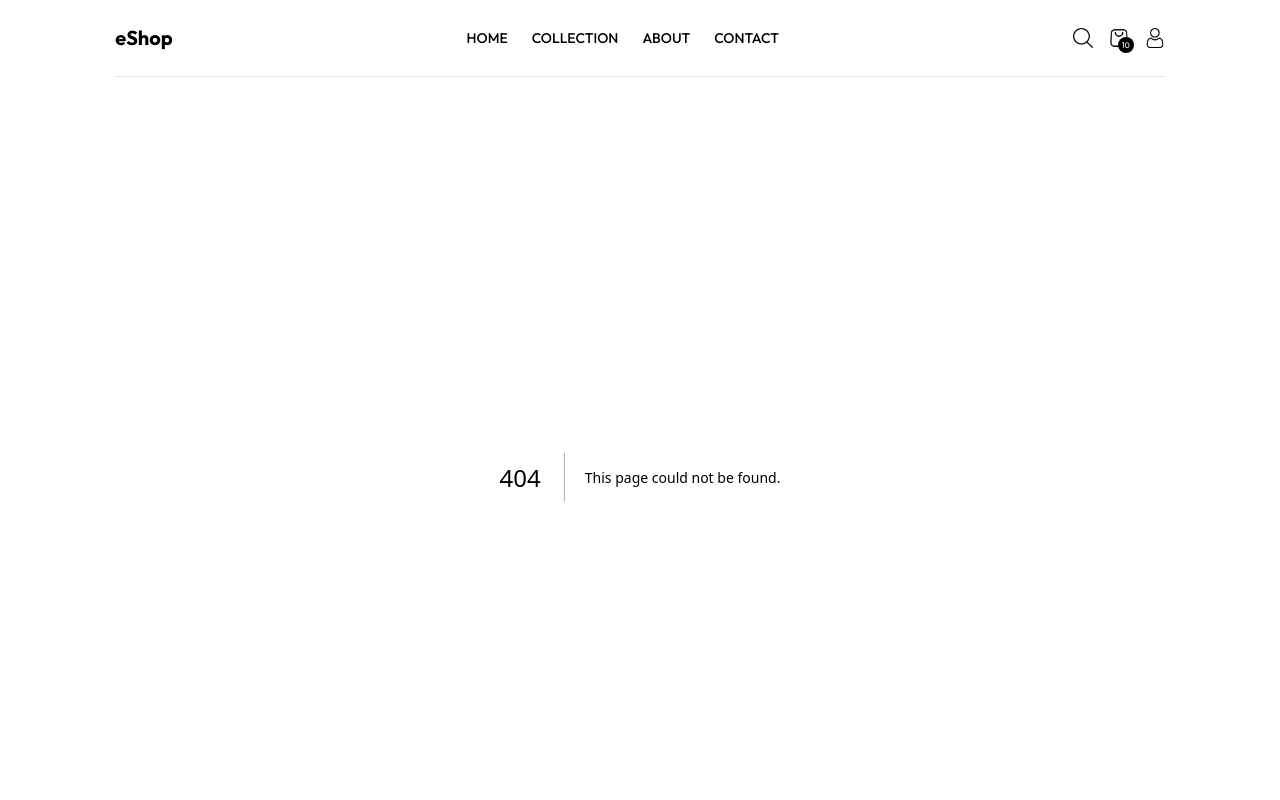
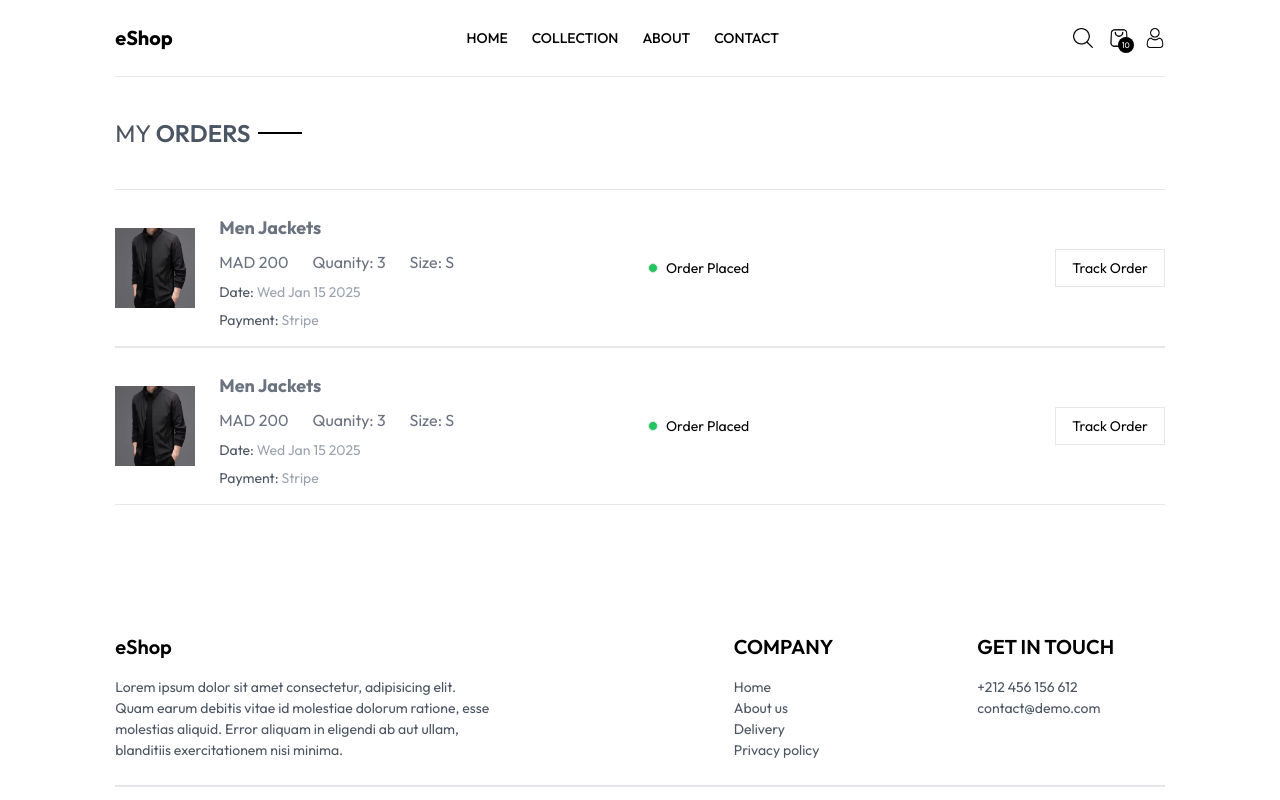
Before and after one commit to Anasoud1/ecommerce-shop, a Next.js app: page /myorders in a window 1280 px wide. Before the commit this address had no page. Shown: the top 800 px of the page. Built offline with nearby package versions, Linux system fonts and the light colour scheme.

Commit message:
adding myorders page

```diff
--- /dev/null
+++ b/src/app/(routes)/myorders/page.jsx
@@ -0,0 +1,59 @@
+import Title from '@/components/Title'
+import Image from 'next/image'
+import React from 'react'
+
+const Myorders = () => {
+    return (
+        <div className='pt-10'>
+            <Title text1={'MY'} text2={'ORDERS'} />
+
+            <div className='pt-10'>
+                <div className='flex flex-col md:flex-row  justify-between items-center gap-4 border-t border-b py-4'>
+                    <div className='flex gap-6 w-full md:w-1/2'>
+                        <Image src={'/jacket2.PNG'} width={100} height={100} className='w-[80px] object-contain md:max-w-[120px]' alt="" />
+                        <div className='flex flex-col gap-y-2'>
+                            <p className='text-sm md:text-lg pt-2 text-gray-500 font-bold'>Men Jackets</p>
+                            <div className='flex gap-6 items-center'>
+                                <p className=' text-gray-500'>MAD 200</p>
+                                <p className=' text-gray-500'>Quanity: 3</p>
+                                <p className=' text-gray-500'>Size: S</p>
+                            </div>
+                            <p className='text-gray-600 text-sm'>Date: <span className='text-gray-400'>Wed Jan 15 2025</span></p>
+                            <p className='text-gray-600 text-sm'>Payment: <span className='text-gray-400'>Stripe</span></p>
+                        </div>
+                    </div>
+                    <div className='flex items-center justify-between w-full md:w-1/2'>
+                        <p className='text-sm flex items-center gap-2'><hr className='border w-[10px] h-[10px] bg-green-500 rounded-full'/> Order Placed</p>
+                        <p className='border text-sm px-4 py-2 text-center max-w-[120px]'>Track Order</p>
+                    </div>
+
+                </div>
+
+                <div className='flex flex-col md:flex-row  justify-between items-center gap-4 border-t border-b py-4'>
+                    <div className='flex gap-6 w-full md:w-1/2'>
+                        <Image src={'/jacket2.PNG'} width={100} height={100} className='w-[80px] object-contain md:max-w-[120px]' alt="" />
+                        <div className='flex flex-col gap-y-2'>
+                            <p className='text-sm md:text-lg pt-2 text-gray-500 font-bold'>Men Jackets</p>
+                            <div className='flex gap-6 items-center'>
+                                <p className=' text-gray-500'>MAD 200</p>
+                                <p className=' text-gray-500'>Quanity: 3</p>
+                                <p className=' text-gray-500'>Size: S</p>
+                            </div>
+                            <p className='text-gray-600 text-sm'>Date: <span className='text-gray-400'>Wed Jan 15 2025</span></p>
+                            <p className='text-gray-600 text-sm'>Payment: <span className='text-gray-400'>Stripe</span></p>
+                        </div>
+                    </div>
+                    <div className='flex items-center justify-between w-full md:w-1/2'>
+                        <p className='text-sm flex items-center gap-2'><hr className='border w-[10px] h-[10px] bg-green-500 rounded-full'/> Order Placed</p>
+                        <p className='border text-sm px-4 py-2 text-center max-w-[120px]'>Track Order</p>
+                    </div>
+
+                </div>
+
+            </div>
+
+        </div>
+    )
+}
+
+export default Myorders
--- a/src/components/Navbar.jsx
+++ b/src/components/Navbar.jsx
@@ -46,7 +46,7 @@ const Navbar = () => {
                     <div className='group-hover:block hidden dropdown-menu absolute right-0 '>
                         <ul className='border bg-gray-100 mt-4 w-36 px-4 py-2 flex flex-col gap-y-2'>
                             <li>Profile</li>
-                            <li>My orders</li>
+                            <Link href='/myorders'><li>My orders</li></Link>
                             <li>Logout</li>
                         </ul>
                     </div>
```
